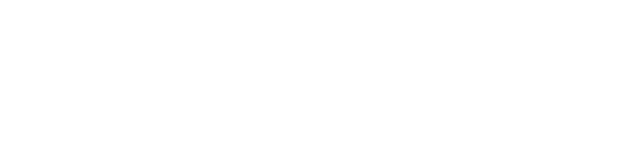
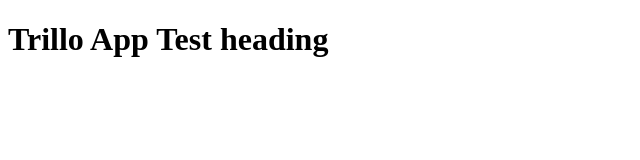
Before and after one commit to thomruns/Trillo, a website: page index.html in a window 1280 px wide. Shown: the whole page, without its empty margins (0-640 px from the left). Drawn offline with Linux system fonts and the light colour scheme.

```diff
--- a/index.html
+++ b/index.html
@@ -11,6 +11,7 @@
         <title>trillo &mdash; Your all-in-one booking app</title>
     </head>
     <body>
+        <h1>Trillo App Test heading</h1>
 
     </body>
 </html>
```
Also changed, not shown: 1 other file.
